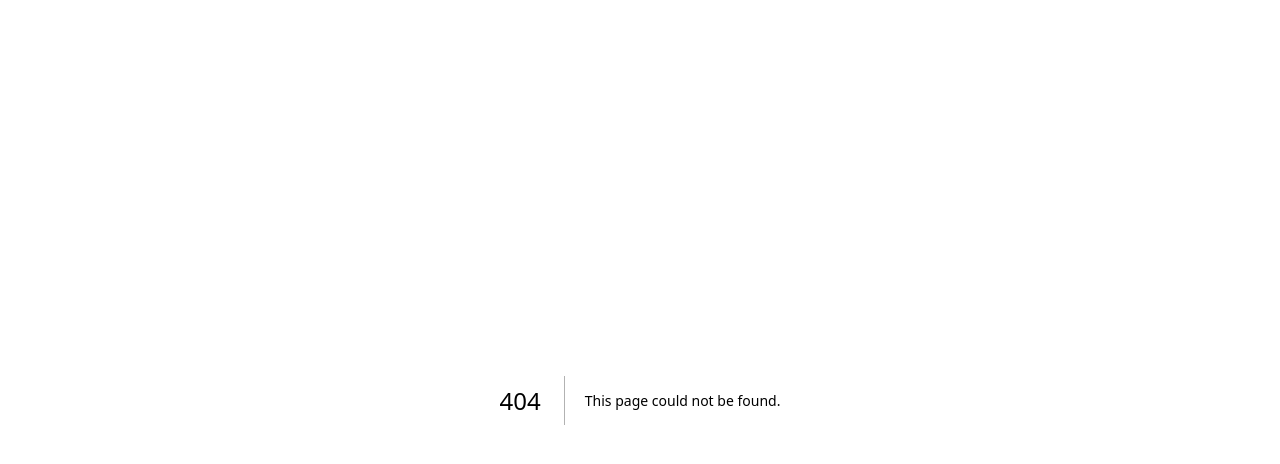
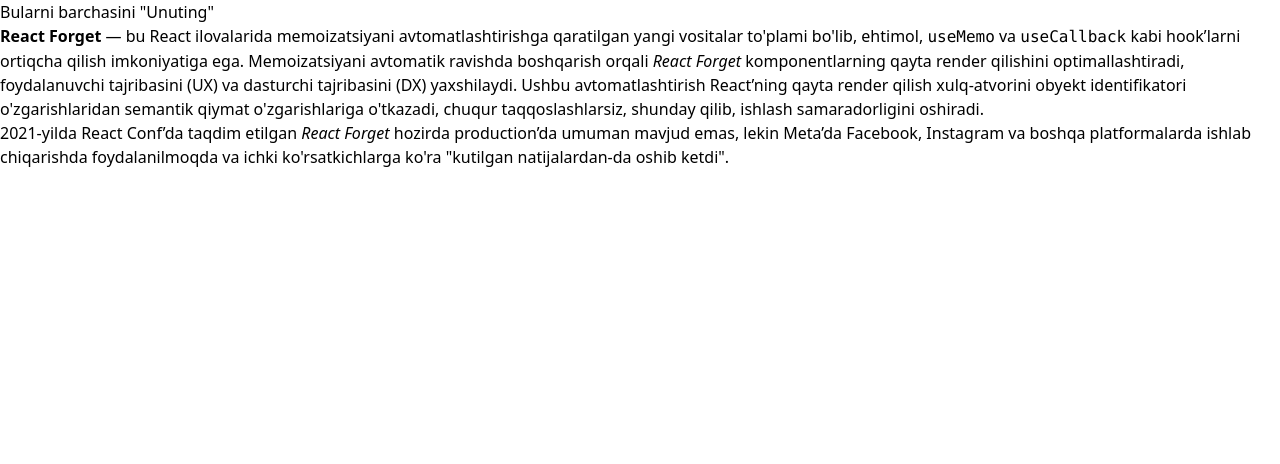
Before and after one commit to RustamovRR/webiston, a Next.js app: page /docs/react/umumiy-savollar-patternlar/forget-about-all-this in a window 1280 px wide. Before the commit this address had no page. Shown: the top 464 px of the page. Built offline with nearby package versions, Linux system fonts and the light colour scheme.

Commit message:
feat: add 'forget-about-all-this' page

```diff
--- a/src/pages/docs/react/umumiy-savollar-patternlar/_meta.json
+++ b/src/pages/docs/react/umumiy-savollar-patternlar/_meta.json
@@ -3,5 +3,6 @@
   "getting-fluent-in-react-memo": "React.memo’dan to'liq foydalanish",
   "its-guideline-not-rule": "Qoida emas, Yo'riqnoma",
   "memoization-with-useMemo": "useMemo bilan memoizatsiya",
-  "usememo-considered-harmful": "useMemo’dan to'g'ri foydalanish"
+  "usememo-considered-harmful": "useMemo’dan to'g'ri foydalanish",
+  "forget-about-all-this": "Bularni barchasini 'Unuting'"
 }
--- /dev/null
+++ b/src/pages/docs/react/umumiy-savollar-patternlar/forget-about-all-this.mdx
@@ -0,0 +1,5 @@
+## Bularni barchasini "Unuting"
+
+**React Forget** — bu React ilovalarida memoizatsiyani avtomatlashtirishga qaratilgan yangi vositalar to'plami bo'lib, ehtimol, `useMemo` va `useCallback` kabi hook’larni ortiqcha qilish imkoniyatiga ega. Memoizatsiyani avtomatik ravishda boshqarish orqali *React Forget* komponentlarning qayta render qilishini optimallashtiradi, foydalanuvchi tajribasini (UX) va dasturchi tajribasini (DX) yaxshilaydi. Ushbu avtomatlashtirish React’ning qayta render qilish xulq-atvorini obyekt identifikatori o'zgarishlaridan semantik qiymat o'zgarishlariga o'tkazadi, chuqur taqqoslashlarsiz, shunday qilib, ishlash samaradorligini oshiradi.
+
+2021-yilda React Conf’da taqdim etilgan *React Forget* hozirda production’da umuman mavjud emas, lekin Meta’da Facebook, Instagram va boshqa platformalarda ishlab chiqarishda foydalanilmoqda va ichki ko'rsatkichlarga ko'ra "kutilgan natijalardan-da oshib ketdi".
```
